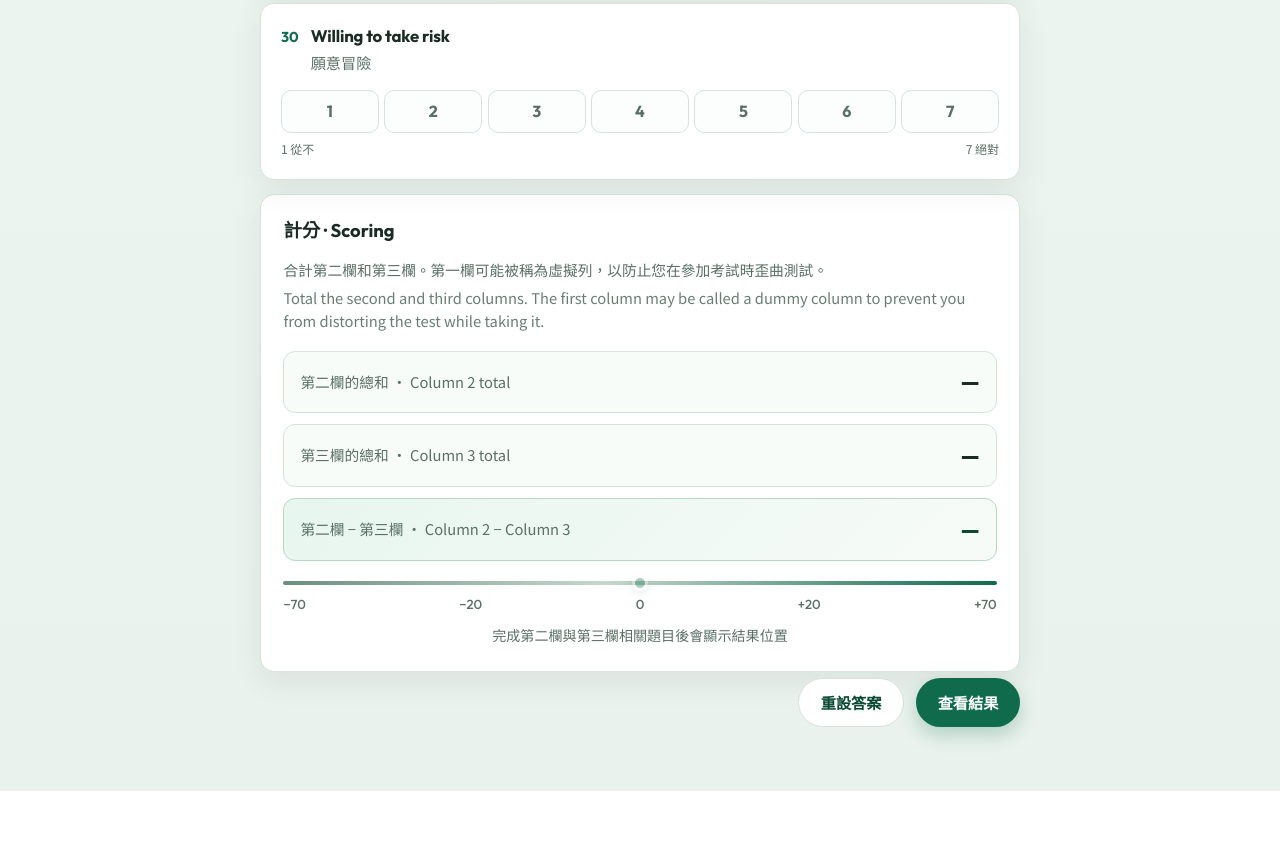
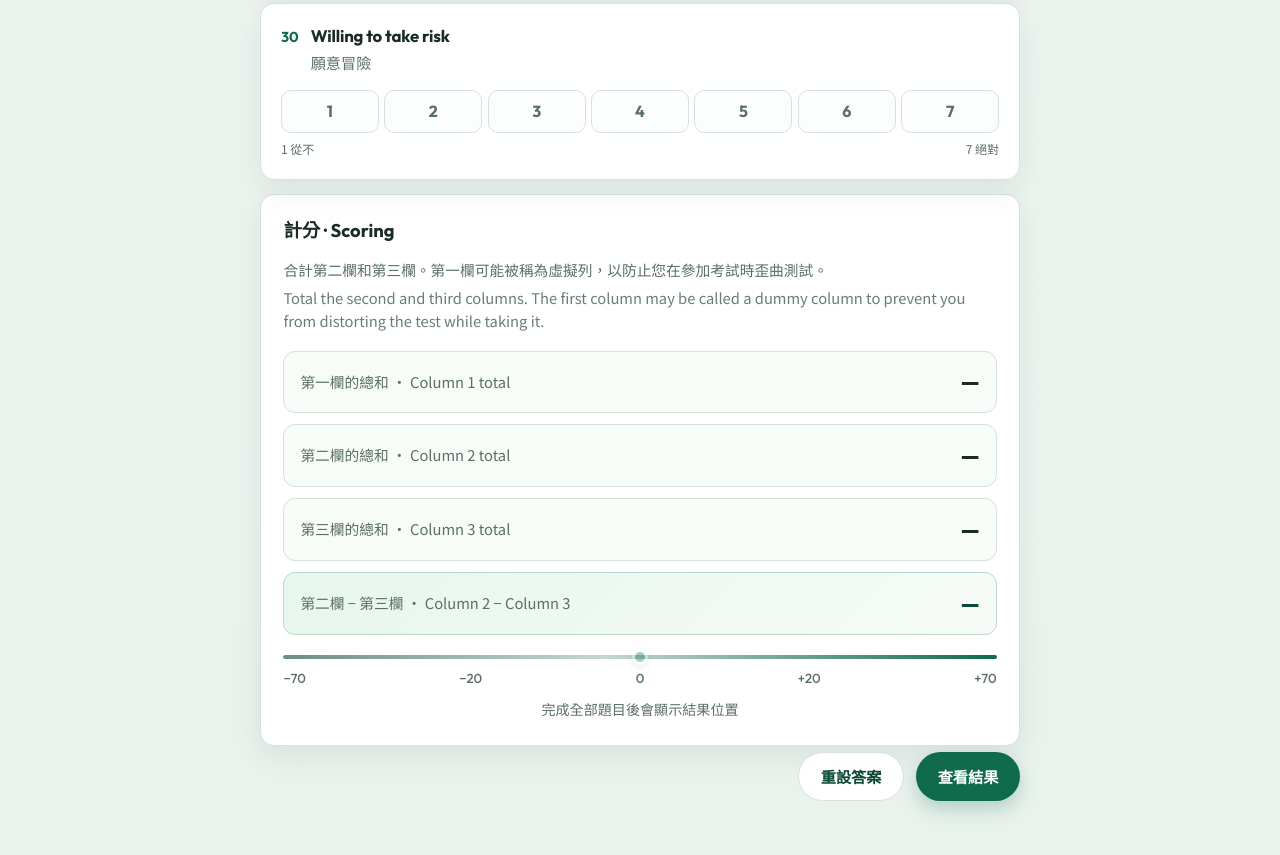
Before and after one commit to tomchan212/snake-game, a plain HTML site: page gender-traits/index.html in a window 1280 px wide. Shown: the part 6148-7003 px from the top of the page. Before the commit the page ends 6939 px from the top, so only its background shows below. Drawn offline with Linux system fonts and the light colour scheme.

Commit message:
Show column 1 total in Gender Traits scoring
Add the dummy/neutral first-column sum to the results panel alongside
columns 2 and 3, matching the paper form’s three-column structure.

Co-authored-by: TomChan212 <tomchan212@users.noreply.github.com>

```diff
--- a/gender-traits/index.html
+++ b/gender-traits/index.html
@@ -61,6 +61,10 @@
 
           <dl class="score-grid">
             <div>
+              <dt>第一欄的總和 · Column 1 total</dt>
+              <dd id="col1-total">—</dd>
+            </div>
+            <div>
               <dt>第二欄的總和 · Column 2 total</dt>
               <dd id="col2-total">—</dd>
             </div>
--- a/gender-traits/script.js
+++ b/gender-traits/script.js
@@ -72,6 +72,7 @@ const answeredCountEl = document.getElementById("answered-count");
 const progressPctEl = document.getElementById("progress-pct");
 const progressFillEl = document.getElementById("progress-fill");
 const progressBarEl = document.querySelector(".progress-bar");
+const col1TotalEl = document.getElementById("col1-total");
 const col2TotalEl = document.getElementById("col2-total");
 const col3TotalEl = document.getElementById("col3-total");
 const finalScoreEl = document.getElementById("final-score");
@@ -150,14 +151,20 @@ function updateProgress(answers) {
 }
 
 function updateScores(answers) {
+  let col1 = 0;
   let col2 = 0;
   let col3 = 0;
+  let col1Answered = 0;
   let col2Answered = 0;
   let col3Answered = 0;
 
   TRAITS.forEach((trait) => {
     if (!answers.has(trait.id)) return;
     const value = answers.get(trait.id);
+    if (trait.column === 1) {
+      col1 += value;
+      col1Answered += 1;
+    }
     if (trait.column === 2) {
       col2 += value;
       col2Answered += 1;
@@ -172,8 +179,9 @@ function updateScores(answers) {
   const col2Ready = col2Answered === 10;
   const col3Ready = col3Answered === 10;
 
-  col2TotalEl.textContent = col2Ready ? String(col2) : answers.size ? String(col2) : "—";
-  col3TotalEl.textContent = col3Ready ? String(col3) : answers.size ? String(col3) : "—";
+  col1TotalEl.textContent = answers.size ? String(col1) : "—";
+  col2TotalEl.textContent = answers.size ? String(col2) : "—";
+  col3TotalEl.textContent = answers.size ? String(col3) : "—";
 
   if (col2Ready && col3Ready) {
     const result = col2 - col3;
@@ -193,7 +201,10 @@ function updateScores(answers) {
     finalScoreEl.textContent = "—";
     axisMarkerEl.style.left = "50%";
     axisMarkerEl.classList.remove("is-active");
-    axisCaptionEl.textContent = "完成第二欄與第三欄相關題目後會顯示結果位置";
+    axisCaptionEl.textContent =
+      col1Answered || col2Answered || col3Answered
+        ? "完成第二欄與第三欄相關題目後會顯示最終結果位置"
+        : "完成全部題目後會顯示結果位置";
   }
 }
 
```
